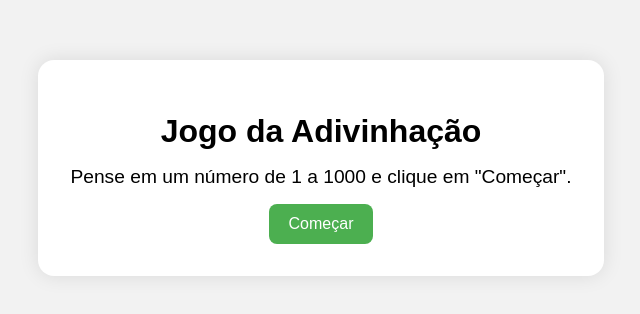
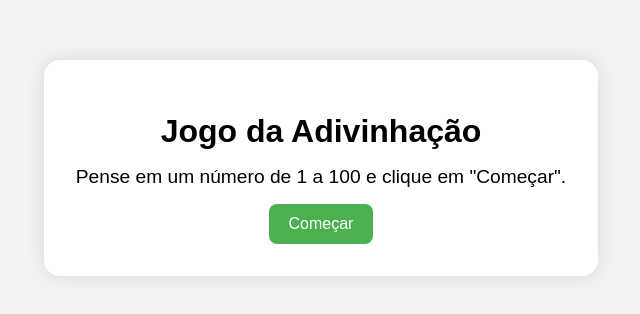
Before and after one commit to RonnySilv/jogoadvinhacao, a plain HTML site: page index.html in a window 1280 px wide. Shown: the part 232-546 px from the top of the page, 319-959 px from the left. Drawn offline with Linux system fonts and the light colour scheme.

Commit message:
Update index.html

```diff
--- a/index.html
+++ b/index.html
@@ -66,7 +66,7 @@
 <body>
   <div class="container">
     <h1>Jogo da Adivinhação</h1>
-    <p id="guess-text">Pense em um número de 1 a 1000 e clique em "Começar".</p>
+    <p id="guess-text">Pense em um número de 1 a 100 e clique em "Começar".</p>
 
     <div class="buttons" id="response-buttons" style="display: none;">
       <button onclick="userResponse('menor')">Menor</button>
```
